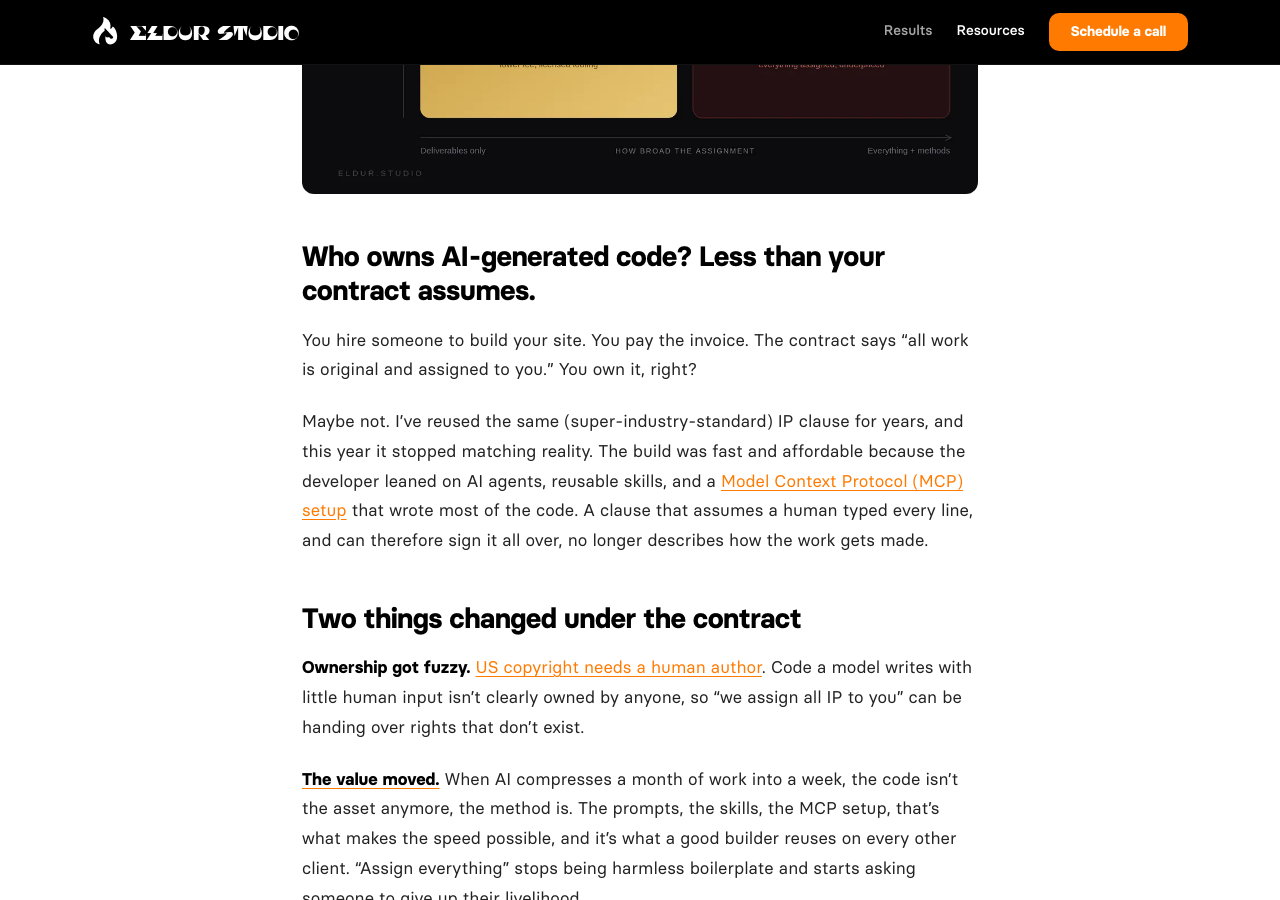
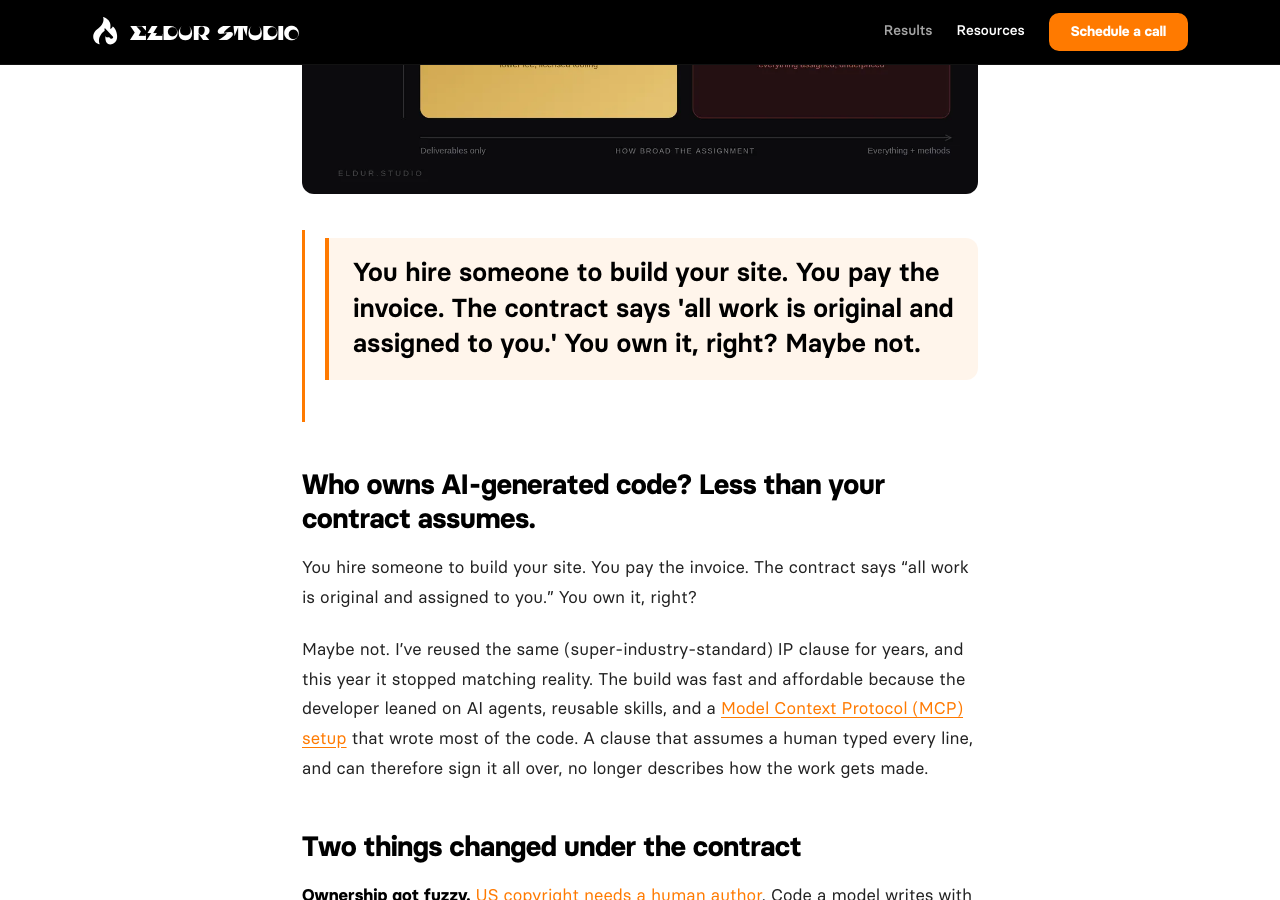
Before and after one commit to UberVero/ES2website, a Jekyll site: the page built from _posts/2026-07-08-who-owns-ai-generated-code.md, in a window 1280 px wide and 900 px high, scrolled down 1123 px. Built offline with Jekyll 4.4.1, drawn with Linux system fonts in a browser that asks for light colours; comment, search, counter and statistics services are not loaded.

Commit message:
chore: sync posts from Notion [skip ci]

```diff
--- a/_posts/2026-07-08-who-owns-ai-generated-code.md
+++ b/_posts/2026-07-08-who-owns-ai-generated-code.md
@@ -2,6 +2,7 @@
 title: "Who Owns AI-Generated Code? A practical take for outsourcing AI-enabled development"
 slug: "who-owns-ai-generated-code"
 description: "You paid for the build, but do you own it? How AI changed IP in dev contracts, split into three buckets, and the two ways we handle it at Eldur Studio."
+key_quote: "You hire someone to build your site. You pay the invoice. The contract says 'all work is original and assigned to you.' You own it, right? Maybe not."
 author: "Veronica"
 post_type: "article"
 category: "AI & Automation"
```
